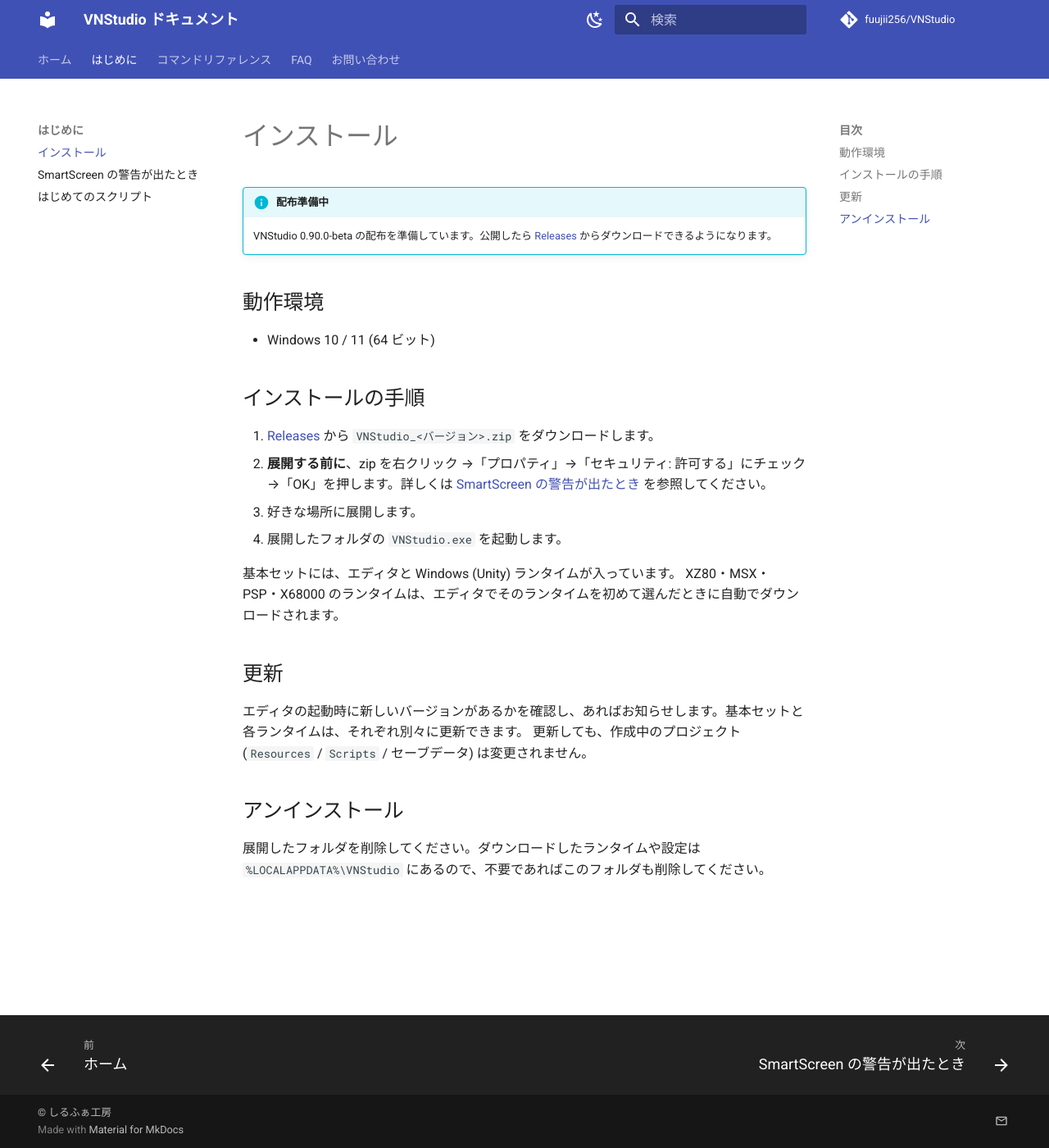
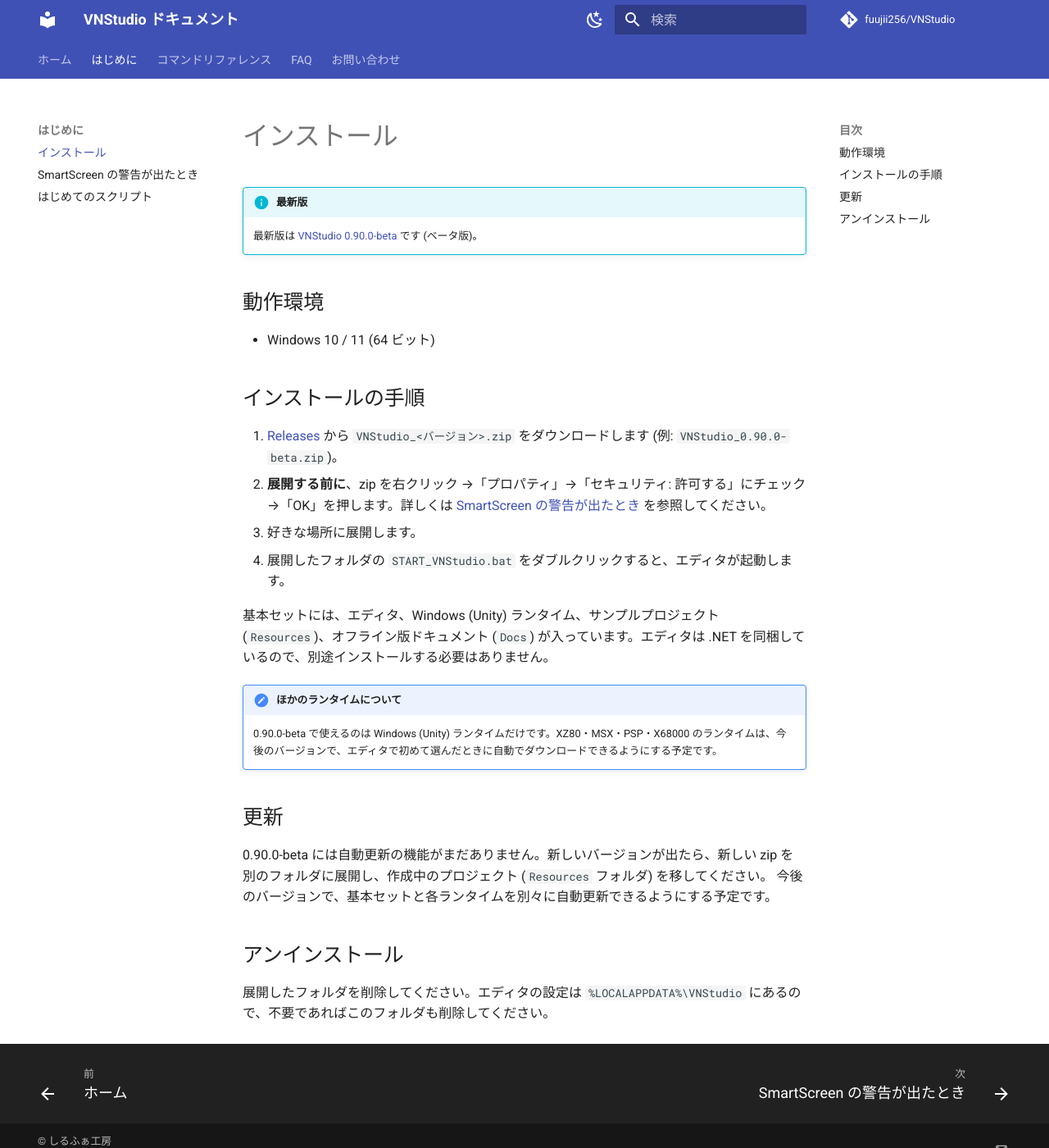
Before and after one commit to fuujii256/VNStudio, an MkDocs documentation site: the page built from docs/getting-started/install.md, in a window 1280 px wide and 1400 px high. Shown: the whole window at 82% size. Built offline with MkDocs 1.6.1 and Material for MkDocs 9.7.7, drawn with Linux system fonts in a browser that asks for light colours; comment, search, counter and statistics services are not loaded.

Commit message:
docs: announce 0.90.0-beta base set release
Point README and install guide at the v0.90.0-beta release, describe the
bundled contents, and note that only the Windows (Unity) runtime is
available in this beta. Add CHANGELOG/core.md.

Co-Authored-By: Claude Opus 5.5 (1M context) <noreply@anthropic.com>

```diff
--- a/docs/getting-started/install.md
+++ b/docs/getting-started/install.md
@@ -1,7 +1,7 @@
 # インストール
 
-!!! info "配布準備中"
-    VNStudio 0.90.0-beta の配布を準備しています。公開したら [Releases](https://github.com/fuujii256/VNStudio/releases) からダウンロードできるようになります。
+!!! info "最新版"
+    最新版は [VNStudio 0.90.0-beta](https://github.com/fuujii256/VNStudio/releases/tag/v0.90.0-beta) です (ベータ版)。
 
 ## 動作環境
 
@@ -9,19 +9,21 @@
 
 ## インストールの手順
 
-1. [Releases](https://github.com/fuujii256/VNStudio/releases) から `VNStudio_<バージョン>.zip` をダウンロードします。
+1. [Releases](https://github.com/fuujii256/VNStudio/releases) から `VNStudio_<バージョン>.zip` をダウンロードします (例: `VNStudio_0.90.0-beta.zip`)。
 2. **展開する前に**、zip を右クリック →「プロパティ」→「セキュリティ: 許可する」にチェック →「OK」を押します。詳しくは [SmartScreen の警告が出たとき](smartscreen.md) を参照してください。
 3. 好きな場所に展開します。
-4. 展開したフォルダの `VNStudio.exe` を起動します。
+4. 展開したフォルダの `START_VNStudio.bat` をダブルクリックすると、エディタが起動します。
 
-基本セットには、エディタと Windows (Unity) ランタイムが入っています。
-XZ80・MSX・PSP・X68000 のランタイムは、エディタでそのランタイムを初めて選んだときに自動でダウンロードされます。
+基本セットには、エディタ、Windows (Unity) ランタイム、サンプルプロジェクト (`Resources`)、オフライン版ドキュメント (`Docs`) が入っています。エディタは .NET を同梱しているので、別途インストールする必要はありません。
+
+!!! note "ほかのランタイムについて"
+    0.90.0-beta で使えるのは Windows (Unity) ランタイムだけです。XZ80・MSX・PSP・X68000 のランタイムは、今後のバージョンで、エディタで初めて選んだときに自動でダウンロードできるようにする予定です。
 
 ## 更新
 
-エディタの起動時に新しいバージョンがあるかを確認し、あればお知らせします。基本セットと各ランタイムは、それぞれ別々に更新できます。
-更新しても、作成中のプロジェクト (`Resources` / `Scripts` / セーブデータ) は変更されません。
+0.90.0-beta には自動更新の機能がまだありません。新しいバージョンが出たら、新しい zip を別のフォルダに展開し、作成中のプロジェクト (`Resources` フォルダ) を移してください。
+今後のバージョンで、基本セットと各ランタイムを別々に自動更新できるようにする予定です。
 
 ## アンインストール
 
-展開したフォルダを削除してください。ダウンロードしたランタイムや設定は `%LOCALAPPDATA%\VNStudio` にあるので、不要であればこのフォルダも削除してください。
+展開したフォルダを削除してください。エディタの設定は `%LOCALAPPDATA%\VNStudio` にあるので、不要であればこのフォルダも削除してください。
```
Also changed, not shown: CHANGELOG/core.md (added, +17 -0 lines), README.md (+2 -2 lines), docs/index.md (+1 -1 lines).
